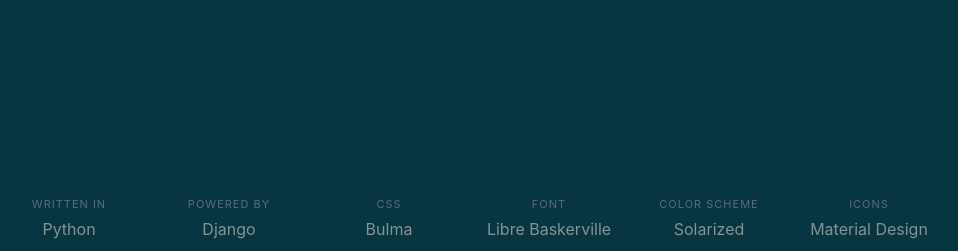
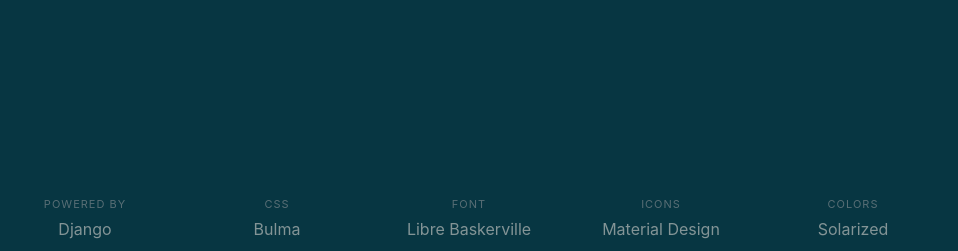
Before and after one commit to underground-lab/zelezobeton, a Django app: page / in a window 1280 px wide. Shown: the part 549-800 px from the top of the page, without its empty margins (171-1129 px from the left). Run offline with Django 4.2, Linux system fonts and the light colour scheme; parts of the project's set-up code (start-up, migrations or seed data) failed here and were passed over.

Commit message:
Update footer, use `target="_blank"`

```diff
--- a/webapp/templates/footer.html
+++ b/webapp/templates/footer.html
@@ -1,38 +1,32 @@
 <nav class="level">
   <div class="level-item has-text-centered">
     <div class="page-footer">
-    <p class="heading fg-solarized-base01">Written in</p>
-    <p><a class="footer-link" href="https://www.python.org/">Python</a></p>
-    </div>
-  </div>
-  <div class="level-item has-text-centered">
-    <div class="page-footer">
     <p class="heading fg-solarized-base01">Powered by</p>
-    <p><a class="footer-link" href="https://www.djangoproject.com/">Django</a></p>
+    <p><a class="footer-link" href="https://www.djangoproject.com/" target="_blank">Django</a></p>
     </div>
   </div>
   <div class="level-item has-text-centered">
     <div class="page-footer">
     <p class="heading fg-solarized-base01">CSS</p>
-    <p><a class="footer-link" href="https://bulma.io/">Bulma</a></p>
+    <p><a class="footer-link" href="https://bulma.io/" target="_blank">Bulma</a></p>
     </div>
   </div>
   <div class="level-item has-text-centered">
     <div class="page-footer">
     <p class="heading fg-solarized-base01">Font</p>
-    <p><a class="footer-link" href="https://fonts.google.com/specimen/Libre+Baskerville">Libre Baskerville</a></p>
-    </div>
-  </div>
-  <div class="level-item has-text-centered">
-    <div class="page-footer">
-    <p class="heading fg-solarized-base01">Color scheme</p>
-    <p><a class="footer-link" href="https://ethanschoonover.com/solarized/">Solarized</a></p>
+    <p><a class="footer-link" href="https://fonts.google.com/specimen/Libre+Baskerville" target="_blank">Libre Baskerville</a></p>
     </div>
   </div>
   <div class="level-item has-text-centered">
     <div class="page-footer">
     <p class="heading fg-solarized-base01">Icons</p>
-    <p><a class="footer-link" href="https://materialdesignicons.com/">Material Design</a></p>
+    <p><a class="footer-link" href="https://materialdesignicons.com/" target="_blank">Material Design</a></p>
+    </div>
+  </div>
+  <div class="level-item has-text-centered">
+    <div class="page-footer">
+    <p class="heading fg-solarized-base01">Colors</p>
+    <p><a class="footer-link" href="https://ethanschoonover.com/solarized/" target="_blank">Solarized</a></p>
     </div>
   </div>
 </nav>
```
